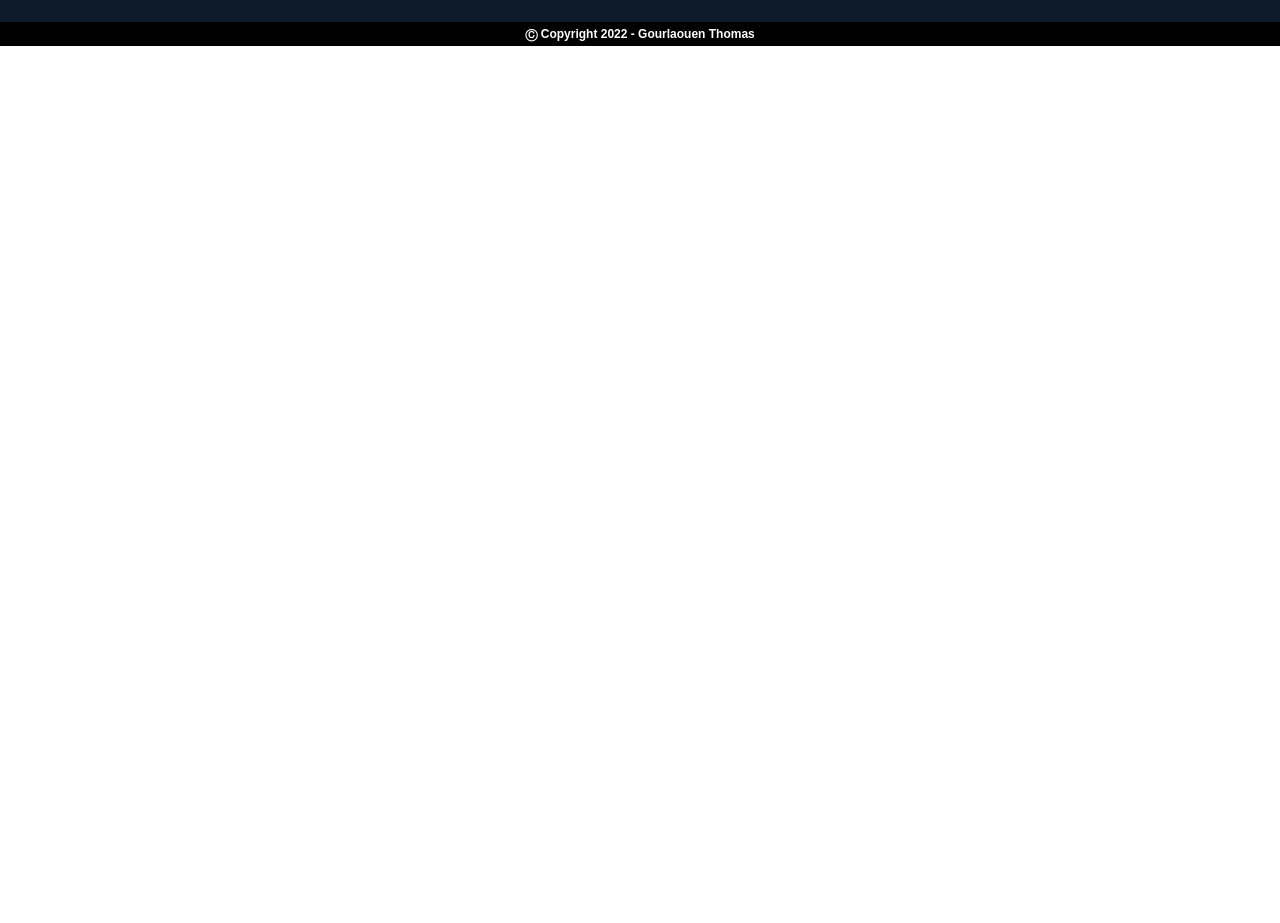
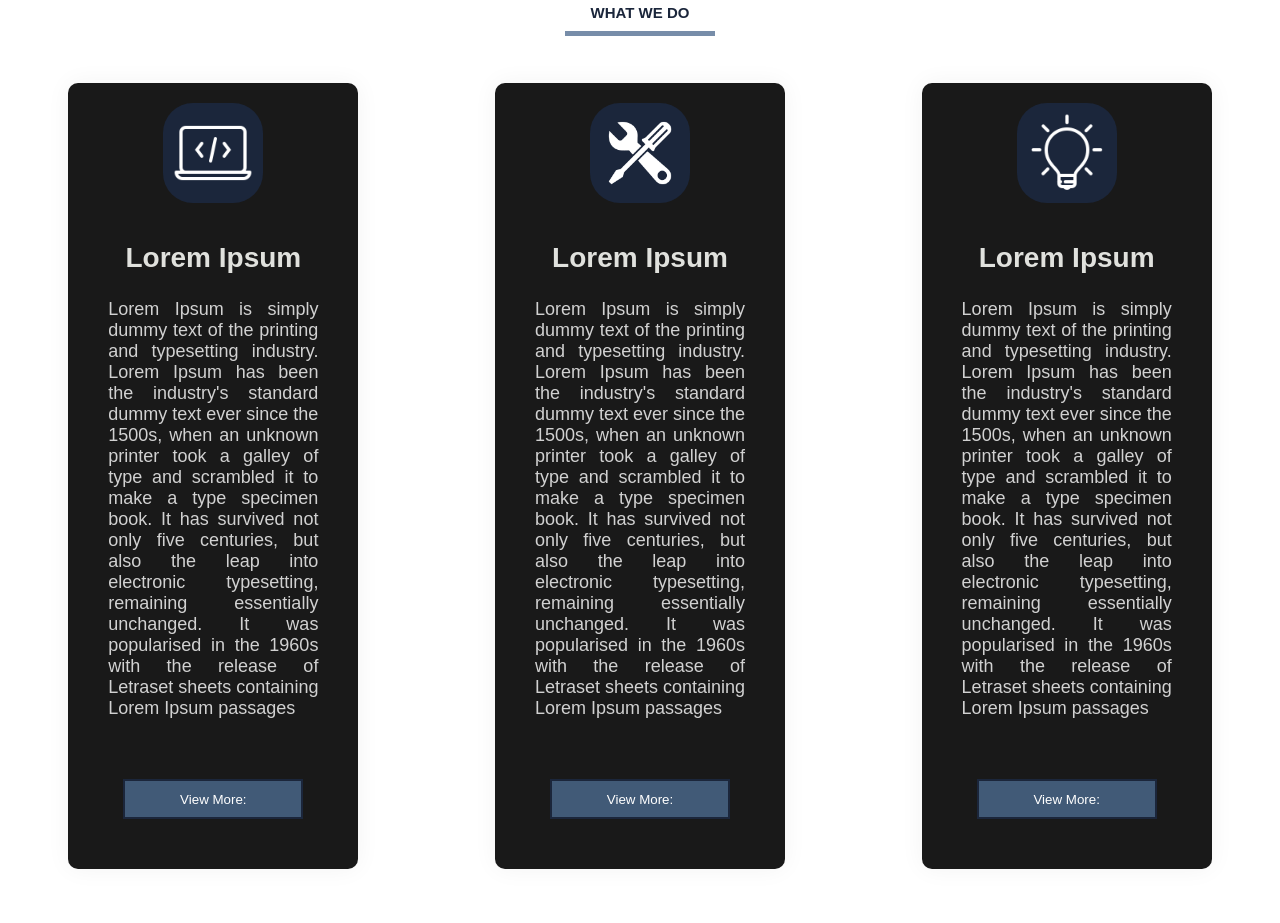
Before and after one commit to ThomasG14/HTML-CSS-JS-Free-Template, a plain HTML site: page index.html in a window 1280 px wide. Shown: the part 782-1705 px from the top of the page. Before the commit the page ends 828 px from the top, so only its background shows below. Drawn offline with nearby package versions, Linux system fonts and the light colour scheme.

Commit message:
Service section finish

```diff
--- a/index.html
+++ b/index.html
@@ -17,7 +17,7 @@
 			<div class="container-nav">
 				<nav class="nav-bar">
 					<div class="nav-logo">
-	                    <a href="index.html"><img src="img/logo/nav-logo.png"></a>
+	                    <a href="index.html"><img src="img/logo/nav-logo.png" alt="navbar logo"></a>
 	                </div>
 	                <div class="toggle">
 	                	<i id="nav-toggler-open" class="bi bi-list"></i>
@@ -25,7 +25,7 @@
 					<ul class="menu">
 						<li class="nav-phone-header">
 							<div class="nav-logo-phone">
-								<img src="img/logo/nav-logo.png">
+								<img src="img/logo/nav-logo.png"  alt="phone navbar logo">
 							</div>
 							<div class="toggle-phone">
 								<i id="nav-toggler-close" class="bi bi-x-lg"></i>
@@ -64,6 +64,61 @@
 
 
 
+		<section>
+			<div class="service-header">
+				<h2 class="service-title">Our services</h2>
+				<h3 class="service-subtitle">WHAT WE DO</h3>
+				<hr class="separator">
+			</div>
+
+			<div class="container-service">
+
+		        <div class="services-content">
+		           	<div class="service-one service wow">
+		               	<div class="service-img">
+		               		<img src="img/icon/coding.png" alt="service-one">
+		               	</div>
+		               	<div class="service-description">
+		                	<h2>Lorem Ipsum</h2>
+		                	<p>Lorem Ipsum is simply dummy text of the printing and typesetting industry. Lorem Ipsum has been the industry's standard dummy text ever since the 1500s, when an unknown printer took a galley of type and scrambled it to make a type specimen book. It has survived not only five centuries, but also the leap into electronic typesetting, remaining essentially unchanged. It was popularised in the 1960s with the release of Letraset sheets containing Lorem Ipsum passages</p>
+		                	<button class="service-btn">View More: </button>
+		               </div>
+		           </div>
+				</div>
+
+
+				<div class="services-content">
+		           	<div class="service-one service wow">
+		               	<div class="service-img">
+		               		<img src="img/icon/screw.png" alt="service-one">
+		               	</div>
+		               	<div class="service-description">
+		                	<h2>Lorem Ipsum</h2>
+		                	<p>Lorem Ipsum is simply dummy text of the printing and typesetting industry. Lorem Ipsum has been the industry's standard dummy text ever since the 1500s, when an unknown printer took a galley of type and scrambled it to make a type specimen book. It has survived not only five centuries, but also the leap into electronic typesetting, remaining essentially unchanged. It was popularised in the 1960s with the release of Letraset sheets containing Lorem Ipsum passages</p>
+		                	<button class="service-btn">View More: </button>
+		               </div>
+		           </div>
+				</div>
+
+
+				<div class="services-content">
+		           	<div class="service-one service wow">
+		               	<div class="service-img">
+		               		<img src="img/icon/bulb.png" alt="service-one">
+		               	</div>
+		               	<div class="service-description">
+		                	<h2>Lorem Ipsum</h2>
+		                	<p>Lorem Ipsum is simply dummy text of the printing and typesetting industry. Lorem Ipsum has been the industry's standard dummy text ever since the 1500s, when an unknown printer took a galley of type and scrambled it to make a type specimen book. It has survived not only five centuries, but also the leap into electronic typesetting, remaining essentially unchanged. It was popularised in the 1960s with the release of Letraset sheets containing Lorem Ipsum passages</p>
+		                	<button class="service-btn">View More: </button>
+		               </div>
+		           </div>
+				</div>
+
+			</div>
+		</section>
+
+
+
 		<footer>
 			<div class="container-footer">
 				<div class="footer-left">
--- a/style/style.css
+++ b/style/style.css
@@ -33,6 +33,15 @@ i
 {
 	color: #E0E1DD;
 	cursor: pointer;
+}
+
+.separator
+{
+	height: 5px;
+	margin: 0 auto 0 auto;
+	width: 150px;
+	background-color: #778DA9;
+	border: none;
 }
 
 
@@ -92,7 +101,7 @@ i
 {
 	text-decoration: none;
 	color: #E0E1DD;
-	font-size: 17px;
+	font-size: 20px;
 	font-family: 'Arial';
 }
 
@@ -242,6 +251,153 @@ i
 
 
 
+/*---------- SERVICE ---------- */
+
+.service-header
+{
+	margin: 80px 0 10px 0;
+}
+
+.service-title
+{
+	text-align: center;
+	font-family: 'Arial';
+	font-size: 28px;
+}
+
+.service-subtitle
+{
+	text-align: center;
+	font-family: 'Arial';
+	font-size: 15px;
+	padding-bottom: 10px;
+	color: #1B263B;
+}
+
+
+.container-service
+{
+	display: flex;
+	justify-content: center;
+	align-items: center;
+	margin-bottom: 50px;
+}
+
+.services-content
+{
+    height: auto;
+    width: 100%;
+    overflow: hidden;
+    padding:2.5%;
+    text-align: center;
+}
+
+.service
+{
+
+    width:80%;
+    margin: 1.5%;
+    background-color: #191919;
+    display: inline-block;
+    box-shadow:0px 0px 25px rgb(0,0,0,.05);
+    position: relative;
+    text-align: center;
+    z-index: 2;
+    border-radius: 10px;
+    overflow: hidden;
+    animation: opacity 1.4s ease ;
+}
+
+.service-img
+{
+    text-align: center;
+}
+
+.service-img img
+{
+    display: inline-block;
+    z-index: 2;
+    position: relative;
+    margin: 20px;
+    border-radius: 30%;
+    padding: 10px;
+    border: 0px solid #1B263B;
+    background: #1B263B;
+    box-shadow:0px 0px 0px 0px #1B263B ;
+    height:100px;
+    transition: all .8s ease;
+}
+
+.service:hover .service-img img
+{
+    box-shadow:0px 0px 0px 800px #1B263B ;
+}
+
+.service-description
+{
+    position: relative;
+    display: inline-block;
+    z-index:2;
+}
+
+.service-description h2
+{
+	font-family: 'Arial';
+    padding: 10px;
+    margin: 5px;
+    font-size: 28px;
+    color: #E0E1DD;
+}
+
+.service-description p
+{
+	font-family: 'Arial';
+	text-align: justify;
+    padding: 10px 40px;
+    font-size: 18px;
+    opacity: .8;
+    color: white;
+}
+
+.service-btn
+{
+	margin: 50px 0;
+	width: 180px;
+	height: 40px;
+	border: none;
+	border: solid 2px #1B263B;
+	background-color: #415A77;
+	font-family: 'Arial';
+	color: white;
+}
+
+.service-btn:hover
+{
+	background-color: #2c3d52;
+}
+
+	/*---------- SERVICE-RESPONSIVE ---------- */
+    @media screen and (max-width: 990px)
+    {
+    	.service-header
+    	{
+    		margin: 60px 0 20px 0;
+    	}
+
+    	.container-service
+		{
+			display: flex;
+			justify-content: center;
+			flex-direction: column;
+		}
+
+
+    }
+    /*---------- SERVICE / END ---------- */
+
+/*---------- SERVICE / END ---------- */
+
+
 
 
 /*---------- FOOTER ---------- */
@@ -263,6 +419,7 @@ i
 	color: #E0E1DD;
 	font-size: 14px;
 	font-family: 'Arial';
+	text-align: justify;
 }
 
 .footer-center
```
Also changed, not shown: img/icon/bulb.png (added), img/icon/coding.png (added), img/icon/screw.png (added).
